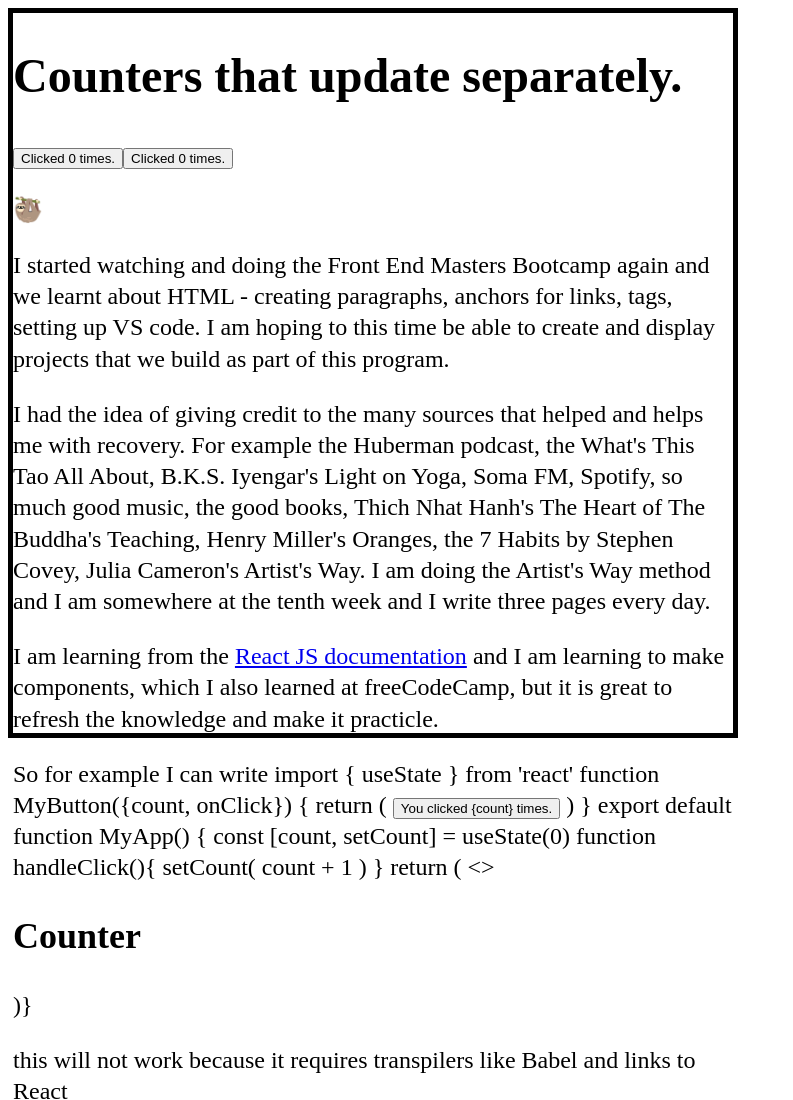
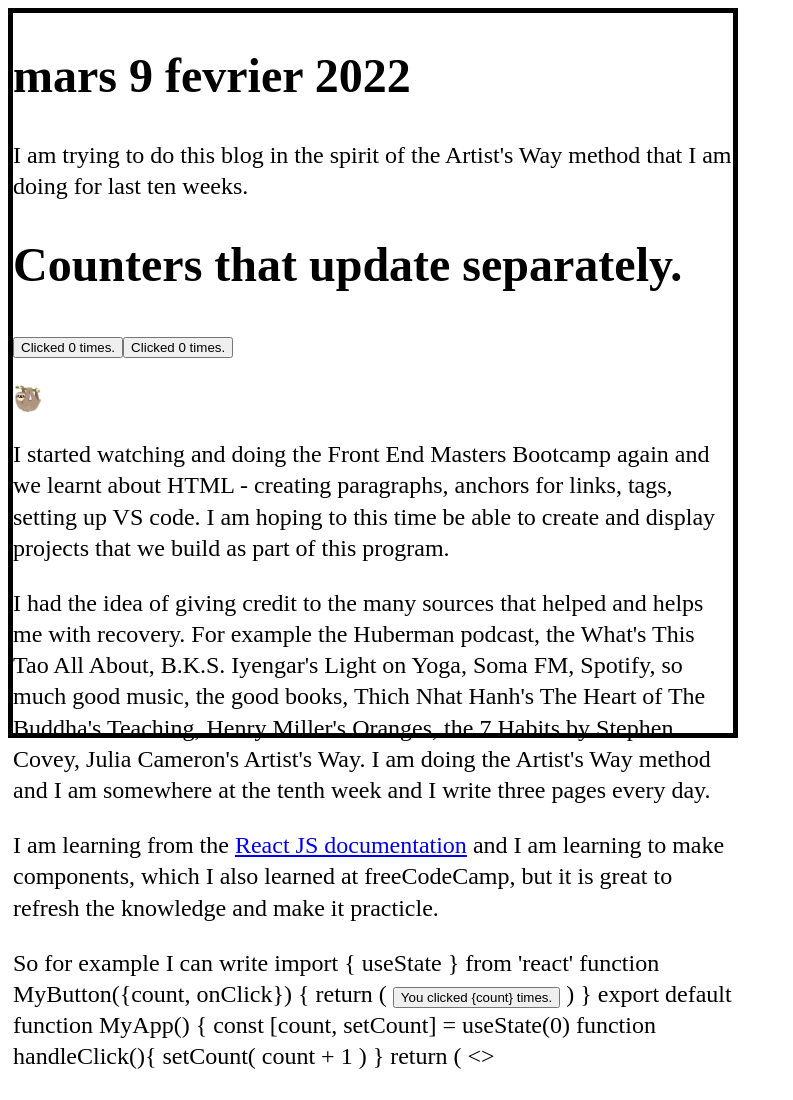
Before and after one commit to attilavajdaxyz/ubiquitous-carnival, a plain HTML site: page index.html in a window 1280 px wide. Shown: the top 1100 px of the page, without its empty margins (0-793 px from the left). Drawn offline with nearby package versions, Linux system fonts and the light colour scheme.

Commit message:
Update index.html

```diff
--- a/index.html
+++ b/index.html
@@ -11,6 +11,9 @@
   </head>
   <body>
     <main class="main-counter">
+	<!--   mars 9 fevrier 2022  -->
+	    <h1>mars 9 fevrier 2022</h1>
+	    <p>I am trying to do this blog in the spirit of the Artist's Way method that I am doing for last ten weeks.</p>
     	<div id="root"></div>
 	<p>🦥</p>
 	<p>I started watching and doing the Front End Masters Bootcamp again and we learnt about HTML - creating paragraphs, anchors for links, tags, setting up VS code. I am hoping to this time be able to create and display projects that we build as part of this program.</p>
```
